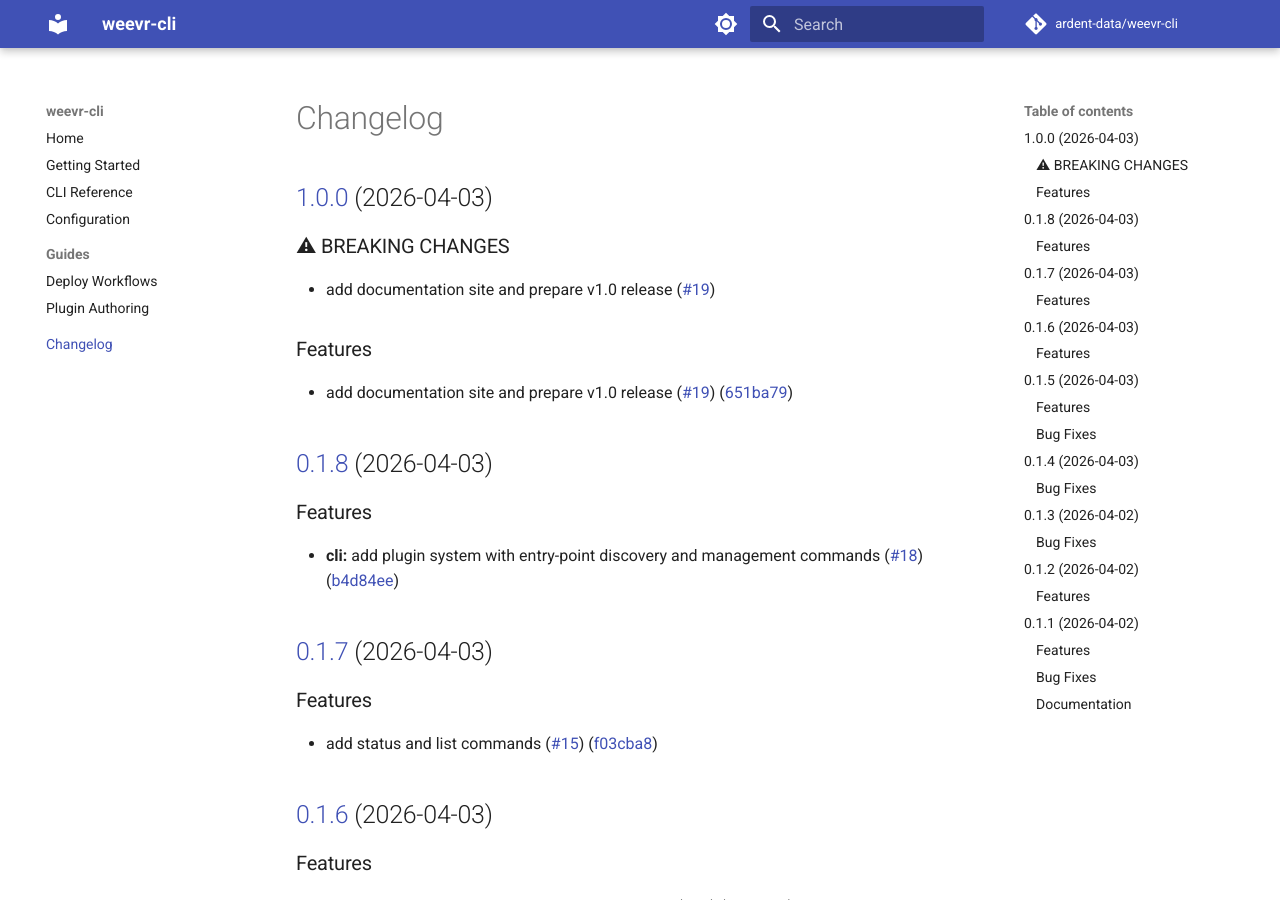
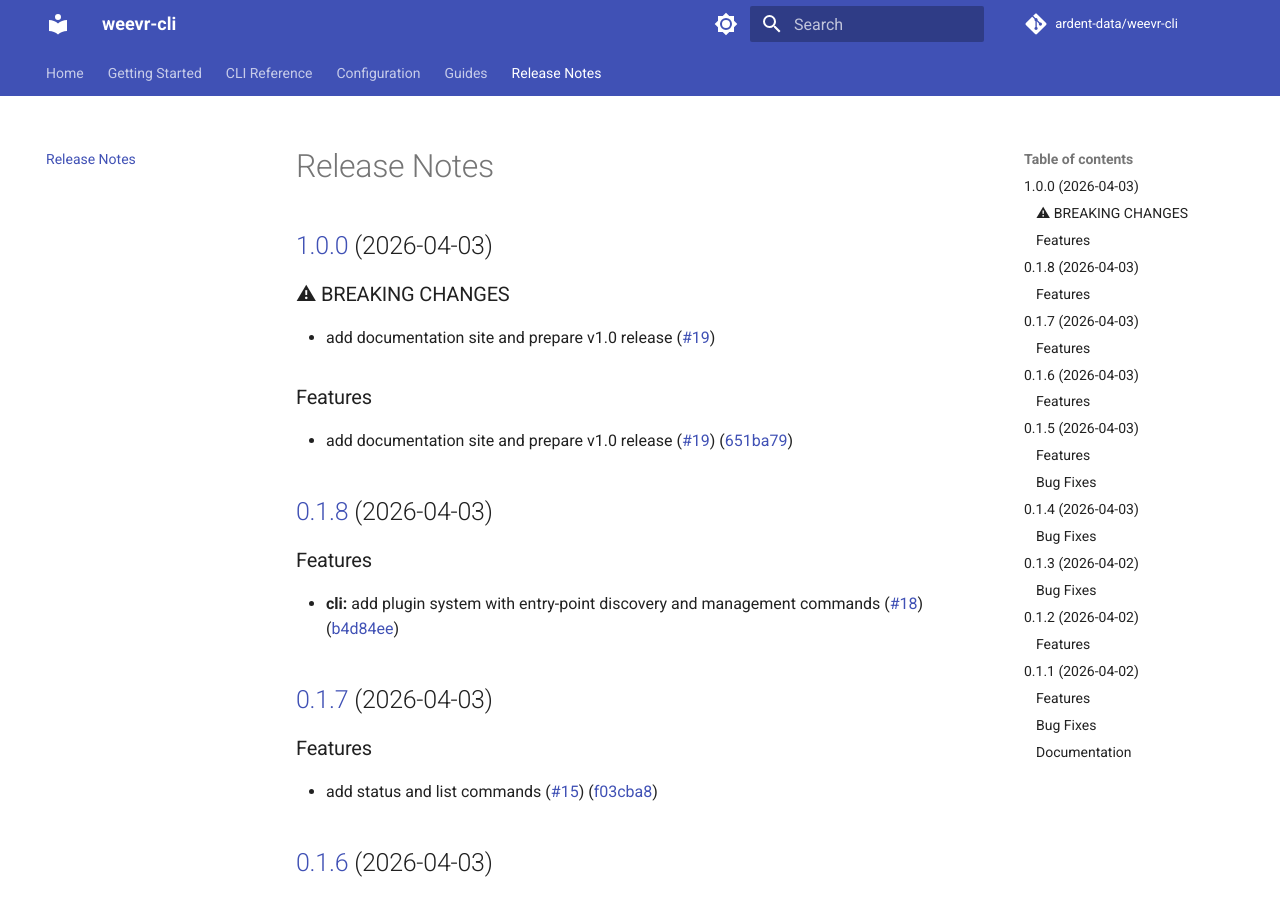
Before and after one commit to ardent-data/weevr-cli, an MkDocs documentation site: the page built from docs/release-notes.md, in a window 1280 px wide and 900 px high. Built offline with MkDocs 1.6.1 and Material for MkDocs 9.7.7, drawn with Linux system fonts in a browser that asks for light colours; comment, search, counter and statistics services are not loaded; the version menu is left out.

Commit message:
chore(docs): align docs layout and tooling with weevr repo (#22)

```diff
--- a/docs/changelog.md
+++ b/docs/release-notes.md
@@ -1,3 +1,3 @@
-# Changelog
+# Release Notes
 
 --8<-- "CHANGELOG.md:2"
--- a/mkdocs.yml
+++ b/mkdocs.yml
@@ -1,6 +1,6 @@
 site_name: weevr-cli
+site_description: CLI for managing weevr projects — scaffolding, validation, and deployment to Microsoft Fabric.
 site_url: https://ardent-data.github.io/weevr-cli/
-site_description: CLI for managing weevr projects — scaffolding, validation, and deployment to Microsoft Fabric.
 repo_url: https://github.com/ardent-data/weevr-cli
 repo_name: ardent-data/weevr-cli
 
@@ -20,12 +20,13 @@ theme:
         icon: material/brightness-4
         name: Switch to light mode
   features:
-    - navigation.instant
-    - navigation.tracking
+    - navigation.tabs
     - navigation.sections
-    - navigation.expand
+    - navigation.top
+    - search.suggest
+    - search.highlight
     - content.code.copy
-    - toc.follow
+    - content.tabs.link
 
 plugins:
   - search
@@ -33,13 +34,16 @@ plugins:
 markdown_extensions:
   - mkdocs-click
   - admonition
+  - pymdownx.details
+  - pymdownx.superfences
   - pymdownx.highlight:
       anchor_linenums: true
-  - pymdownx.superfences
+  - pymdownx.inlinehilite
   - pymdownx.tabbed:
       alternate_style: true
   - pymdownx.snippets:
       base_path: ["."]
+  - tables
   - toc:
       permalink: true
 
@@ -51,7 +55,7 @@ nav:
   - Guides:
       - Deploy Workflows: guides/deploy-workflows.md
       - Plugin Authoring: guides/plugin-authoring.md
-  - Changelog: changelog.md
+  - Release Notes: release-notes.md
 
 extra:
   version:
```
Also changed, not shown: pyproject.toml (+4 -4 lines), .cspell.json (added), 2 other files.
